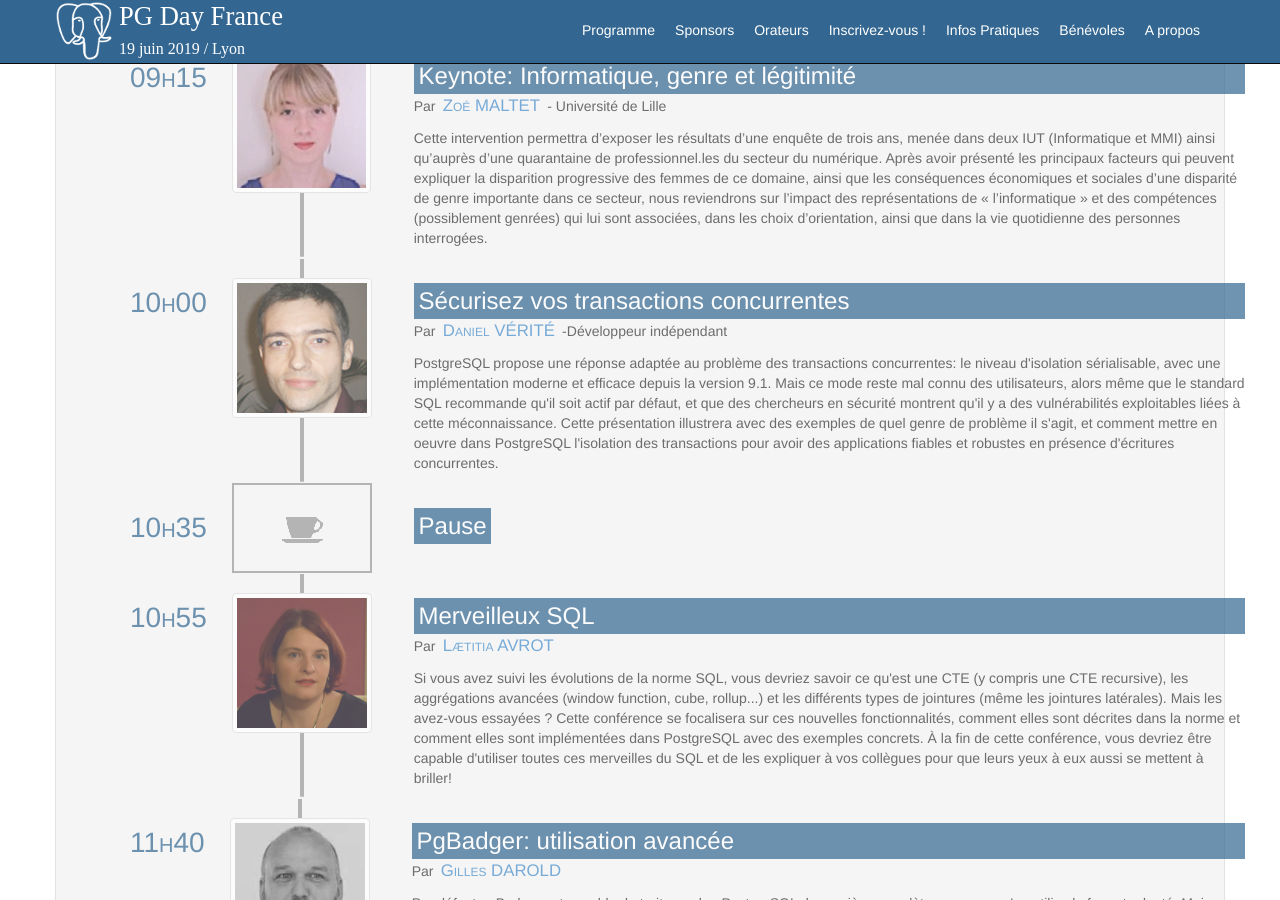
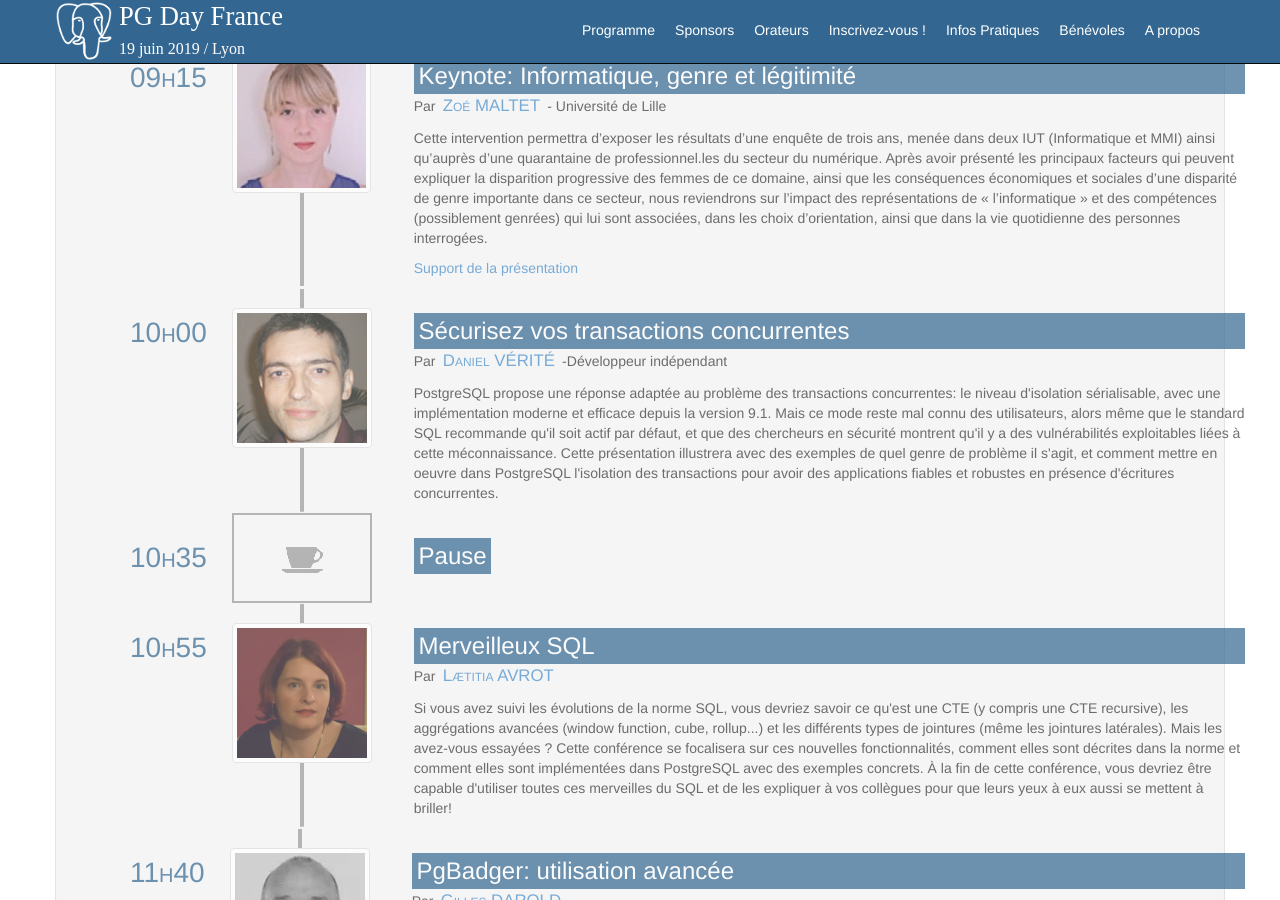
Before and after one commit to postgresqlfr/2024.pgday.fr, a Jekyll site: the page built from programme.html, in a window 1280 px wide and 900 px high, scrolled down 368 px. Built offline with Jekyll 4.4.1, drawn with Linux system fonts in a browser that asks for light colours.

Commit message:
Ajout du support Informatique Genre et Legitimite

```diff
--- a/programme.html
+++ b/programme.html
@@ -36,6 +36,8 @@
                 <p>
                     Cette intervention permettra d’exposer les résultats d’une enquête de trois ans, menée dans deux IUT (Informatique et MMI) ainsi qu’auprès d’une quarantaine de professionnel.les du secteur du numérique. Après avoir présenté les principaux facteurs qui peuvent expliquer la disparition progressive des femmes de ce domaine, ainsi que les conséquences économiques et sociales d’une disparité de genre importante dans ce secteur, nous reviendrons sur l’impact des représentations de « l’informatique » et des compétences (possiblement genrées) qui lui sont associées, dans les choix d’orientation, ainsi que dans la vie quotidienne des personnes interrogées.
                 </p>
+
+                <p><a href="/docs/Informatique_genre_et_légitimité-MALTET_Zoe.pdf">Support de la présentation</a></p>
 
               </div>
             </div>
```
Also changed, not shown: 1 other file.
